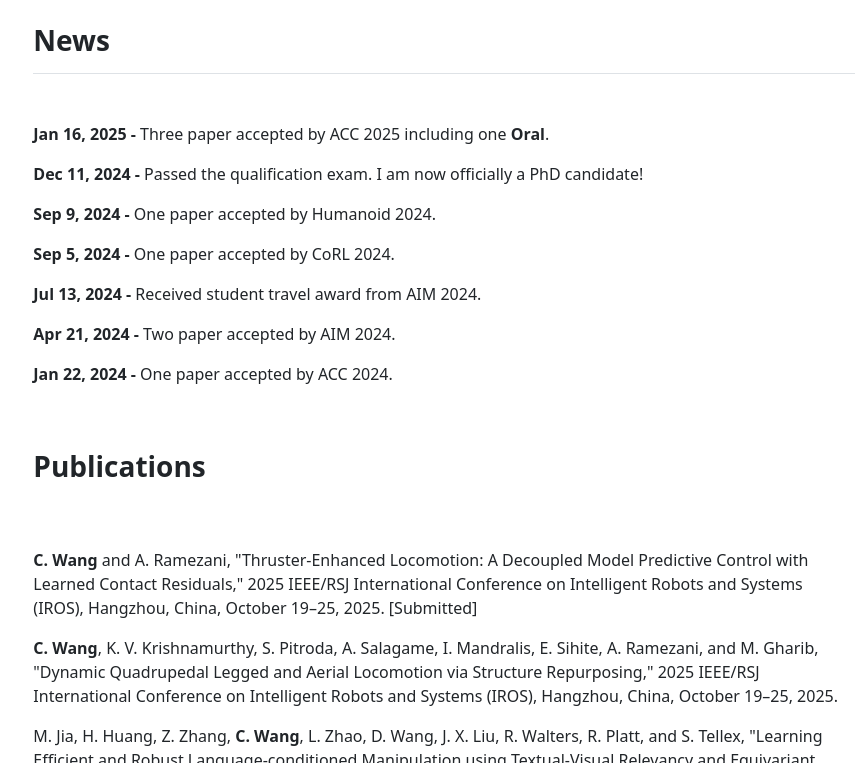
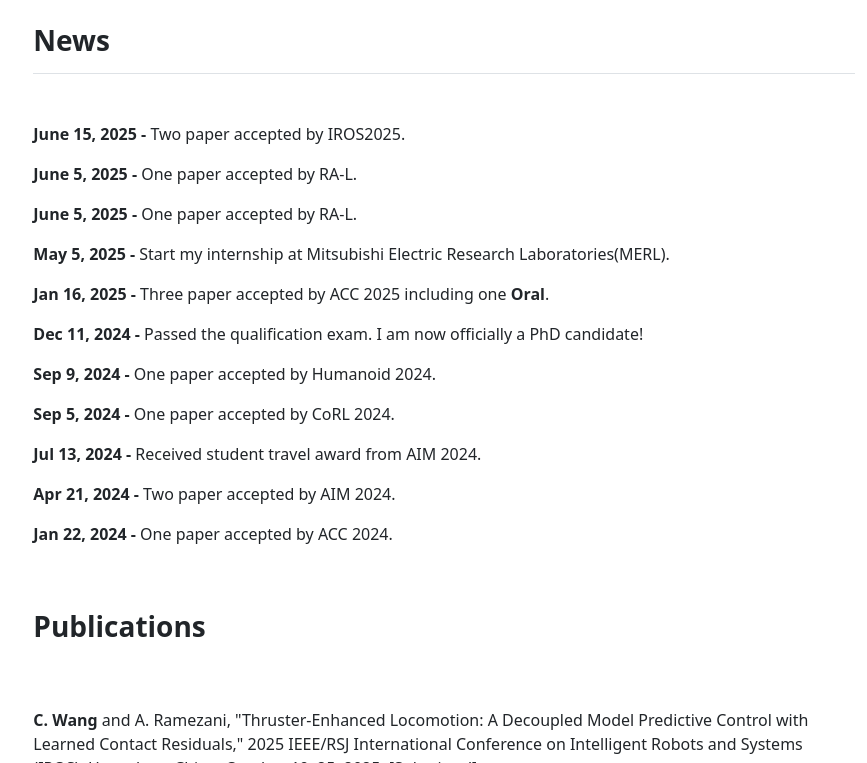
Before and after one commit to chengh-wang/chengh-wang.github.io, a Jekyll site: the page built from index.md, in a window 1280 px wide and 900 px high, scrolled down 376 px, cut to the strip 137-900 px from the top of the window. Shown: the whole strip, without its empty margins (196-1063 px from the left). Built offline with Jekyll 4.4.1, drawn with Linux system fonts in a browser that asks for light colours.

Commit message:
update Jun30-2

```diff
--- a/_layouts/home.html
+++ b/_layouts/home.html
@@ -20,6 +20,10 @@ layout: default
 <div class="row g-5 mb-5">
   <div class="col-md-12">
     <h3 class="fw-bold border-bottom pb-3 mb-5">News</h3>
+    <p><b>June 15, 2025 -</b> Two paper accepted by IROS2025.</p>
+    <p><b>June 5, 2025 -</b> One paper accepted by RA-L.</p>
+    <p><b>June 5, 2025 -</b> One paper accepted by RA-L.</p>
+    <p><b>May 5, 2025 -</b> Start my internship at Mitsubishi Electric Research Laboratories(MERL).</p>
     <p><b>Jan 16, 2025 -</b> Three paper accepted by ACC 2025 including one <b>Oral</b>.</p>
     <p><b>Dec 11, 2024 -</b> Passed the qualification exam. I am now officially a PhD candidate!</p>
     <p><b>Sep 9, 2024 -</b> One paper accepted by Humanoid 2024.</p>
```
